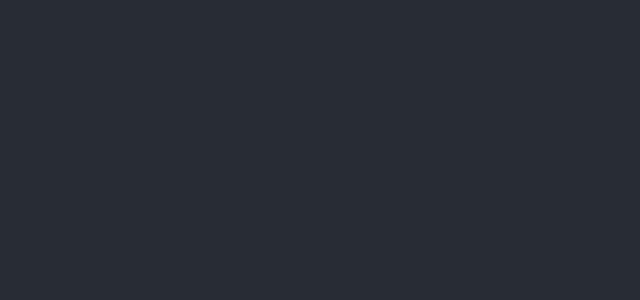
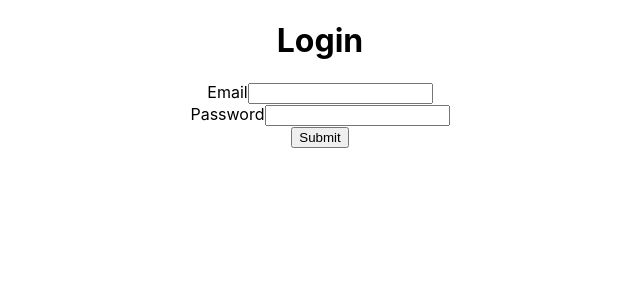
Before and after one commit to AdiGajbhiye/easytax, a React (Vite) app in the folder packages/ui/: page / in a window 1280 px wide. Shown: the top 300 px of the page, without its empty margins (320-960 px from the left). Built offline with nearby package versions, Linux system fonts and the light colour scheme.

Commit message:
added react hook forms

```diff
--- a/packages/ui/src/App.tsx
+++ b/packages/ui/src/App.tsx
@@ -1,9 +1,10 @@
 import './App.css';
+import Login from './components/login';
 
 function App() {
   return (
     <div className="App">
-      <header className="App-header" />
+      <Login />
     </div>
   );
 }
--- a/packages/ui/src/components/login/index.tsx
+++ b/packages/ui/src/components/login/index.tsx
@@ -1,5 +1,6 @@
 import React from 'react';
 import { useForm, SubmitHandler } from 'react-hook-form';
+import TextField from '../../ui-kit/TextField';
 
 interface LoginForm {
   email: string;
@@ -7,21 +8,24 @@ interface LoginForm {
 }
 
 function Login() {
-  const { register, handleSubmit } = useForm<LoginForm>();
+  const {
+    register,
+    handleSubmit,
+    formState: { errors },
+  } = useForm<LoginForm>();
   const onSubmit: SubmitHandler<LoginForm> = (data) => console.log(data);
 
   return (
     <div>
       <h1>Login</h1>
       <form onSubmit={handleSubmit(onSubmit)}>
-        <label htmlFor="email">
-          Email
-          <input {...register('email', { required: true })} />
-        </label>
-        <label htmlFor="password">
-          Email
-          <input {...register('password', { required: true })} />
-        </label>
+        <TextField name="email" label="Email" formProps={register('email', { required: true })} error={errors?.email} />
+        <TextField
+          name="password"
+          label="Password"
+          formProps={register('password', { required: true, minLength: 8, maxLength: 20 })}
+          error={errors?.password}
+        />
         <input type="submit" />
       </form>
     </div>
--- /dev/null
+++ b/packages/ui/src/ui-kit/TextField.tsx
@@ -0,0 +1,22 @@
+import { FieldError, UseFormRegisterReturn } from 'react-hook-form';
+
+interface IProps {
+  name: string;
+  label: string;
+  formProps: UseFormRegisterReturn;
+  error: FieldError | undefined;
+}
+
+function TextField({ name, label, formProps, error }: IProps) {
+  return (
+    <div>
+      <label htmlFor={name}>
+        {label}
+        <input {...formProps} />
+      </label>
+      {error && <div>error</div>}
+    </div>
+  );
+}
+
+export default TextField;
```
Also changed, not shown: packages/ui/.eslintrc.json.
